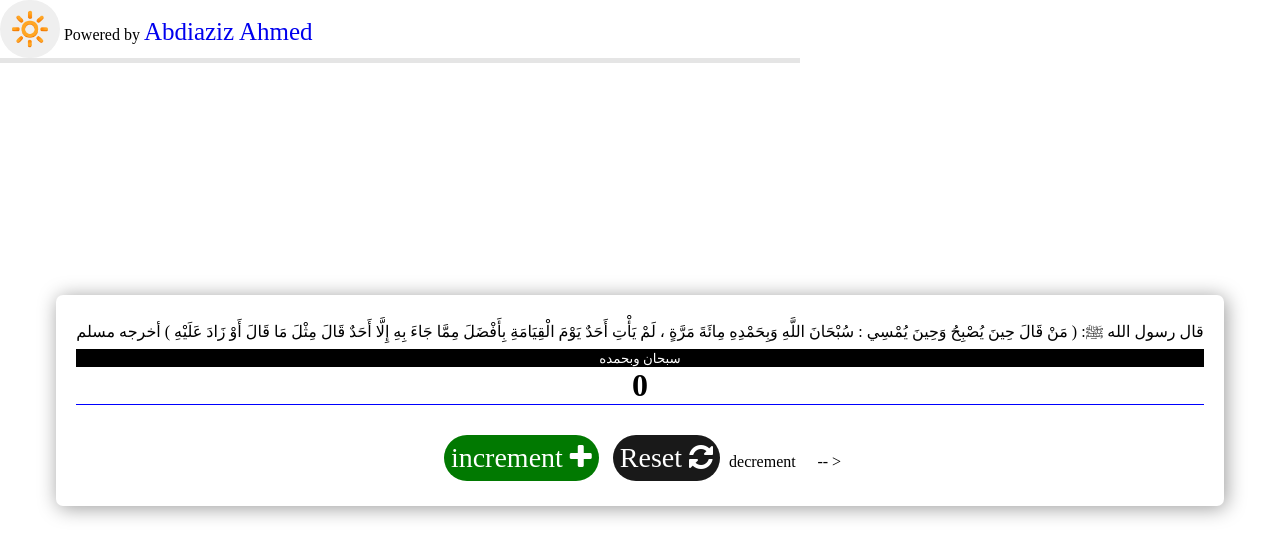
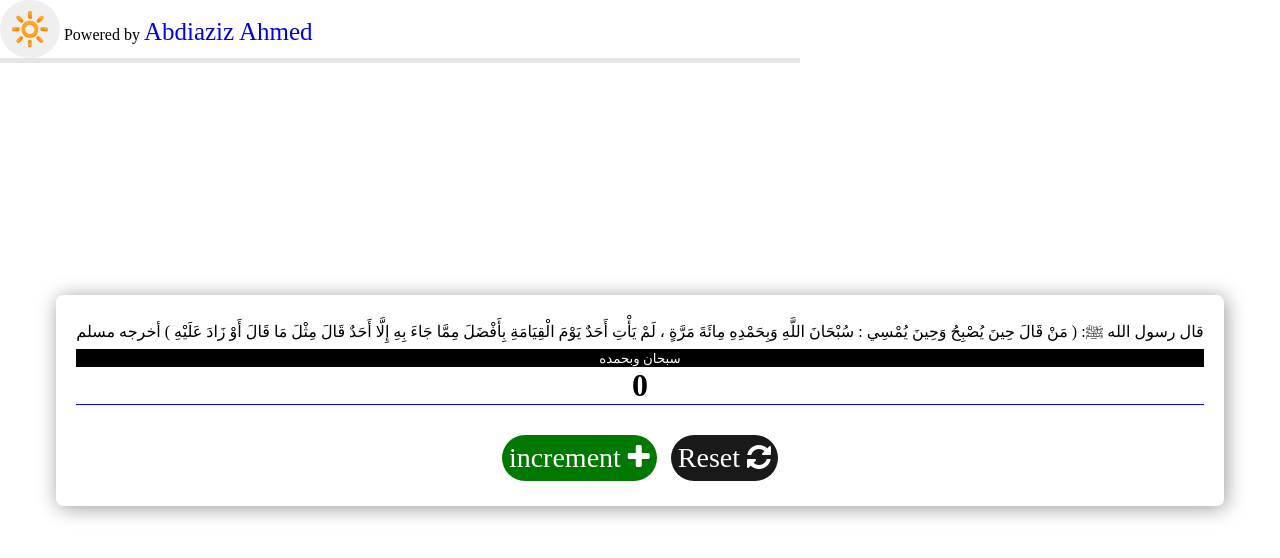
Before and after one commit to abdiaziz2112/TasbiixApp, a plain HTML site: page index.html in a window 1280 px wide. Drawn offline with Linux system fonts and the light colour scheme.

Commit message:
Update index.html

```diff
--- a/index.html
+++ b/index.html
@@ -42,7 +42,7 @@
 
         <button class="btn1" id="increment" onclick=""> increment  <i class="fa fa-plus"></i></button>
         <button class="btn2" id="reset" onclick="">Reset <i class="fa fa-refresh"></i></button>
-        <! --   <button class="btn1 reset" id="decrement" onclick="">decrement <i class="fa fa-refresh"></i></button> -- >
+
 
 
 
```
